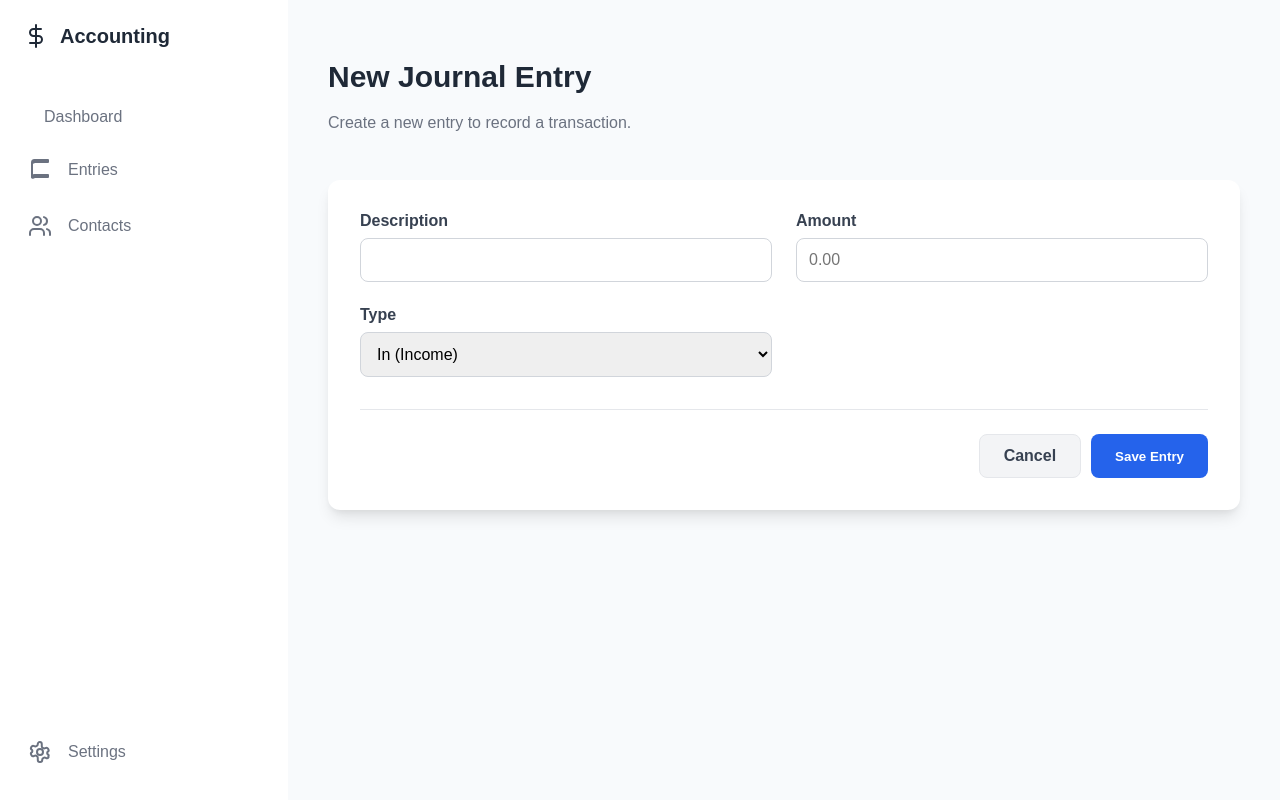
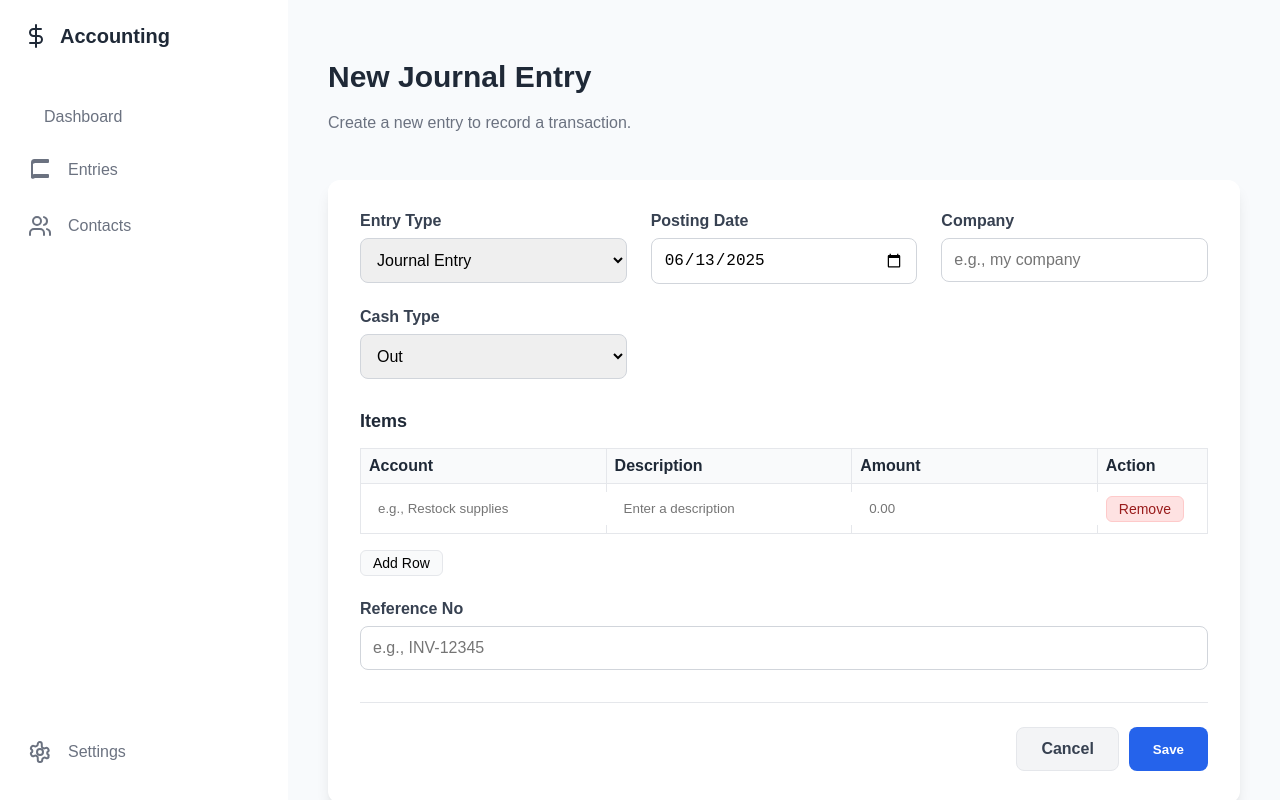
Before and after one commit to namakuandrew/Business-management, a Next.js app: page /entries/new in a window 1280 px wide. Built offline with nearby package versions, Linux system fonts and the light colour scheme; no server answers.

Commit message:
feat/adding toast and fixing UI

```diff
--- a/component/NewEntryForm.js
+++ b/component/NewEntryForm.js
@@ -1,36 +1,178 @@
 "use client";
 
-import { createEntry } from "@/lib/action";
+import React, { useState } from "react";
 import Link from "next/link";
+import { useRouter } from "next/navigation";
+import { toast } from "react-toastify";
+import { createJournalEntry } from "@/lib/action";
 
-export default function NewEntryForm() {
+export default function NewJournalEntryForm() {
+  const [items, setItems] = useState([
+    { account: "", description: "", amount: "" },
+  ]);
+  const [isSubmitting, setIsSubmitting] = useState(false);
+  const router = useRouter();
+
+  const handleAddItem = () => {
+    setItems([...items, { account: "", description: "", amount: "" }]);
+  };
+
+  const handleItemChange = (index, field, value) => {
+    const newItems = [...items];
+    newItems[index][field] = value;
+    setItems(newItems);
+  };
+
+  const handleRemoveItem = (index) => {
+    const newItems = items.filter((_, i) => i !== index);
+    setItems(newItems);
+  };
+
+  const handleSubmit = async (event) => {
+    event.preventDefault();
+    setIsSubmitting(true);
+
+    const formData = new FormData(event.target);
+    const result = await createJournalEntry(formData);
+
+    if (result.error) {
+      toast.error(result.error); // Show error toast
+    } else {
+      toast.success(result.success); // Show success toast
+      // Redirect to the entries page after a short delay
+      setTimeout(() => {
+        router.push("/entries");
+      }, 1500);
+    }
+
+    setIsSubmitting(false);
+  };
+
   return (
-    <form action={createEntry} className="form-container">
-      <div className="form-grid">
+    <form onSubmit={handleSubmit} className="form-container">
+      {/* Hidden input to pass the items array as a JSON string */}
+      <input type="hidden" name="items" value={JSON.stringify(items)} />
+
+      {/* Main Entry Fields */}
+      <div className="form-grid-col-3">
         <div className="form-field">
-          <label htmlFor="description">Description</label>
-          <input type="text" id="description" name="description" required />
+          <label htmlFor="entry_type">Entry Type</label>
+          <select
+            id="entry_type"
+            name="entry_type"
+            defaultValue="Journal Entry"
+          >
+            <option>Journal Entry</option>
+            <option>Cash Bank Entry</option>
+            <option>Credit Note</option>
+            <option>Debit Note</option>
+          </select>
         </div>
-
         <div className="form-field">
-          <label htmlFor="amount">Amount</label>
+          <label htmlFor="posting_date">Posting Date</label>
           <input
-            type="number"
-            id="amount"
-            name="amount"
-            step={0.01}
+            type="date"
+            id="posting_date"
+            name="posting_date"
             required
-            placeholder="0.00"
+            defaultValue={new Date().toISOString().substring(0, 10)}
           />
         </div>
-
         <div className="form-field">
-          <label htmlFor="type">Type</label>
-          <select id="type" name="type" required>
-            <option value="In">In (Income)</option>
-            <option value="Out">Out (Expense)</option>
+          <label htmlFor="company">Company</label>
+          <input
+            type="text"
+            id="company"
+            name="company"
+            placeholder="e.g., my company"
+          />
+        </div>
+        <div className="form-field">
+          <label htmlFor="cash_type">Cash Type</label>
+          <select id="cash_type" name="cash_type">
+            <option value="Out">Out</option>
+            <option value="In">In</option>
           </select>
         </div>
+      </div>
+
+      {/* Line Items Table */}
+      <div className="line-items-container">
+        <h3 className="line-items-title">Items</h3>
+        <div className="table-wrapper">
+          <table className="line-items-table">
+            <thead>
+              <tr>
+                <th>Account</th>
+                <th>Description</th>
+                <th>Amount</th>
+                <th>Action</th>
+              </tr>
+            </thead>
+            <tbody>
+              {items.map((item, index) => (
+                <tr key={index}>
+                  <td>
+                    <input
+                      type="text"
+                      value={item.account}
+                      onChange={(e) =>
+                        handleItemChange(index, "account", e.target.value)
+                      }
+                      required
+                      placeholder="e.g., Restock supplies"
+                    />
+                  </td>
+                  <td>
+                    <input
+                      type="text"
+                      value={item.description}
+                      onChange={(e) =>
+                        handleItemChange(index, "description", e.target.value)
+                      }
+                      placeholder="Enter a description"
+                    />
+                  </td>
+                  <td>
+                    <input
+                      type="number"
+                      value={item.amount}
+                      onChange={(e) =>
+                        handleItemChange(index, "amount", e.target.value)
+                      }
+                      required
+                      step="0.01"
+                      placeholder="0.00"
+                    />
+                  </td>
+                  <td>
+                    <button
+                      type="button"
+                      onClick={() => handleRemoveItem(index)}
+                      className="remove-btn"
+                    >
+                      Remove
+                    </button>
+                  </td>
+                </tr>
+              ))}
+            </tbody>
+          </table>
+        </div>
+        <button type="button" onClick={handleAddItem} className="add-row-btn">
+          Add Row
+        </button>
+      </div>
+
+      {/* Reference & Actions */}
+      <div className="form-field">
+        <label htmlFor="reference_no">Reference No</label>
+        <input
+          type="text"
+          id="reference_no"
+          name="reference_no"
+          placeholder="e.g., INV-12345"
+        />
       </div>
 
       <div className="form-actions">
@@ -38,7 +180,7 @@ export default function NewEntryForm() {
           Cancel
         </Link>
         <button type="submit" className="save-btn">
-          Save Entry
+          Save
         </button>
       </div>
     </form>
--- a/lib/action.js
+++ b/lib/action.js
@@ -1,17 +1,50 @@
 "use server";
+
 import { revalidatePath } from "next/cache";
-import { redirect } from "next/navigation";
 import { supabase } from "./supabase/client";
 
-export async function createEntry(formData) {
-  const entry = {
-    description: formData.get("description"),
-    amount:
-      formData.get("type") === "Out"
-        ? -Math.abs(parseFloat(formData.get("amount")))
-        : Math.abs(parseFloat(formData.get("amount"))),
-    type: formData.get("type"),
+export async function createJournalEntry(formData) {
+  const postingDateValue = formData.get("posting_date");
+  const entryTypeValue = formData.get("entry_type");
+
+  const mainEntry = {
+    posting_date: postingDateValue
+      ? postingDateValue
+      : new Date().toISOString().substring(0, 10),
+    entry_type: entryTypeValue || "Journal Entry",
+    company: formData.get("company"),
+    cash_type: formData.get("cash type"),
+    reference_no: formData.get("reference_no"),
   };
+
+  const itemsData = JSON.parse(formData.get("items"));
+
+  const { data: journalEntry, error: mainError } = await supabase
+    .from("journal_entries")
+    .insert([mainEntry])
+    .select()
+    .single();
+
+  if (mainError) {
+    console.error("error creating journal entry:", mainError);
+    return { error: mainError.message };
+  }
+
+  const itemToInsert = itemsData.map((item) => ({
+    journal_entry_id: journalEntry.id,
+    account: item.account,
+    description: item.description,
+    amount: parseFloat(item.amount) || 0,
+  }));
+
+  const { error: itemsError } = await supabase
+    .from("journal_entry_items")
+    .insert(itemToInsert);
+
+  if (itemsError) {
+    console.error("Error creating journal entry items:", itemsError);
+    return { error: itemsError.message };
+  }
 
   const { error } = await supabase.from("entries").insert([entry]);
   if (error) {
@@ -20,5 +53,6 @@ export async function createEntry(formData) {
   }
 
   revalidatePath("/");
-  redirect("/");
+  revalidatePath("/entries");
+  return { success: "Journal entry created successfully!" };
 }
--- a/package.json
+++ b/package.json
@@ -13,6 +13,7 @@
     "date-fns": "^4.1.0",
     "next": "15.3.1",
     "react": "^19.0.0",
-    "react-dom": "^19.0.0"
+    "react-dom": "^19.0.0",
+    "react-toastify": "^11.0.5"
   }
 }
--- a/src/app/globals.css
+++ b/src/app/globals.css
@@ -327,3 +327,68 @@ ul {
 .cancel-btn:hover {
   background-color: #e5e7eb; /* A slightly darker gray on hover */
 }
+
+/* advance form */
+/* Styles for Advanced Form */
+.form-grid-col-3 {
+  display: grid;
+  grid-template-columns: repeat(1, 1fr);
+  gap: 1.5rem;
+  margin-bottom: 2rem;
+}
+@media (min-width: 1024px) {
+  .form-grid-col-3 {
+    grid-template-columns: repeat(3, 1fr);
+  }
+}
+
+.line-items-container {
+  margin-top: 2rem;
+  margin-bottom: 1.5rem;
+}
+.line-items-title {
+  font-size: 1.125rem;
+  font-weight: 600;
+  margin-bottom: 1rem;
+}
+.line-items-table {
+  width: 100%;
+  border-collapse: collapse;
+}
+.line-items-table th,
+.line-items-table td {
+  text-align: left;
+  padding: 0.5rem;
+  border: 1px solid #e5e7eb;
+}
+.line-items-table th {
+  background-color: #f9fafb;
+}
+.line-items-table input {
+  width: 100%;
+  padding: 0.5rem;
+  border: 1px solid transparent;
+  border-radius: 0.25rem;
+}
+.line-items-table input:focus {
+  outline: none;
+  border-color: #2563eb;
+}
+
+.remove-btn,
+.add-row-btn {
+  font-size: 0.875rem;
+  padding: 0.25rem 0.75rem;
+  border-radius: 0.375rem;
+  cursor: pointer;
+}
+.remove-btn {
+  background-color: #fee2e2;
+  color: #991b1b;
+  border: 1px solid #fecaca;
+}
+.add-row-btn {
+  margin-top: 1rem;
+  background-color: #f9fafb;
+  border: 1px solid #e5e7eb;
+}
--- a/src/app/layout.js
+++ b/src/app/layout.js
@@ -1,4 +1,6 @@
 import "./globals.css";
+import "react-toastify/dist/ReactToastify.css";
+import { ToastContainer } from "react-toastify";
 
 export const metadata = {
   title: "Accounting Dashboard",
@@ -9,7 +11,21 @@ export default function RootLayout({ children }) {
   return (
     // We pass the font variable to the html tag
     <html lang="en">
-      <body>{children}</body>
+      <body>
+        {children}
+        <ToastContainer
+          position="top-right"
+          autoClose={5000}
+          hideProgressBar={false}
+          newestOnTop={false}
+          closeOnClick
+          rtl={false}
+          pauseOnFocusLoss
+          draggable
+          pauseOnHover
+          theme="light"
+        />
+      </body>
     </html>
   );
 }
```
Also changed, not shown: src/app/(dashboard)/entries/page.js (+14 -49 lines), src/app/(dashboard)/page.js (+22 -34 lines), 1 other file (tests, documents, lock files or other folders).
